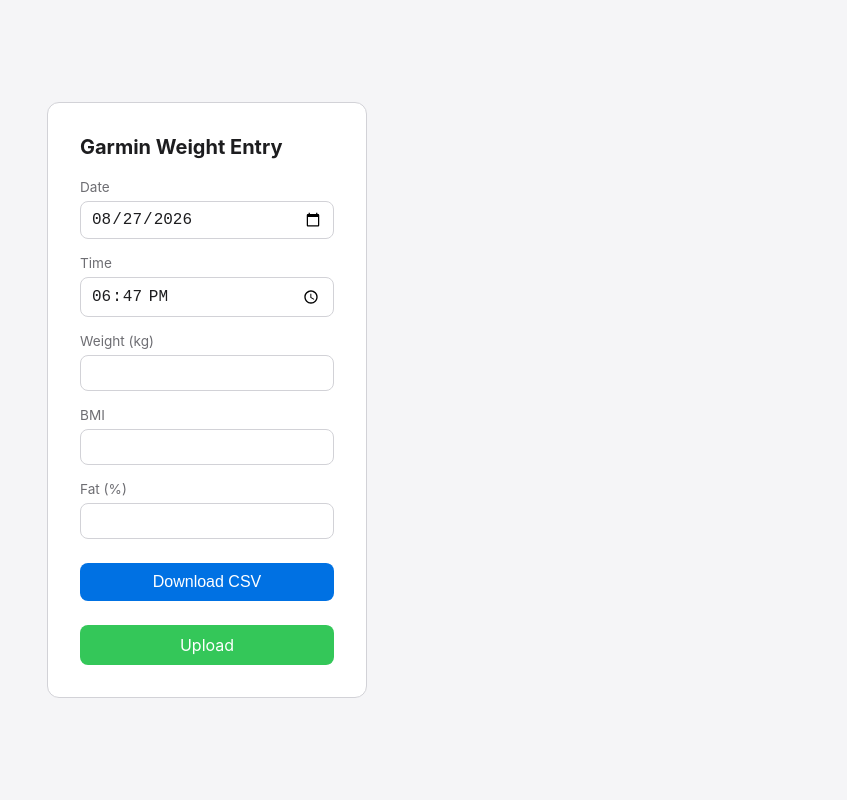
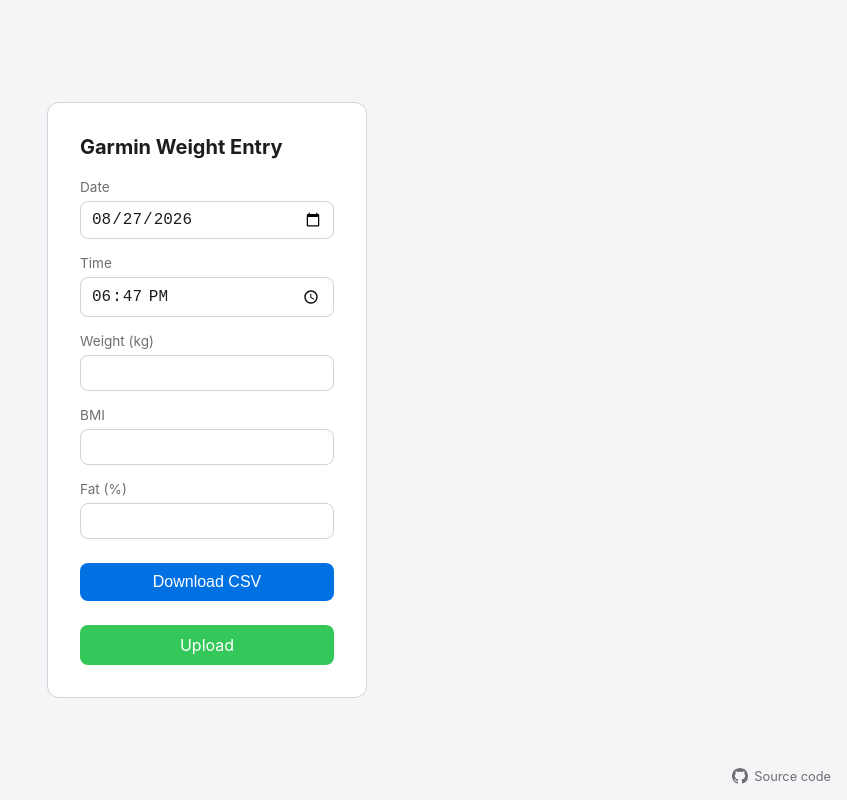
Before and after one commit to gl-cardillo/garmin-weight-csv, a website: page index.html in a window 1280 px wide. Shown: the whole page, without its empty margins (433-1280 px from the left). Drawn offline with Linux system fonts and the light colour scheme.

Commit message:
Add source code link to index.html and style adjustments for better visibility

```diff
--- a/index.html
+++ b/index.html
@@ -27,6 +27,12 @@
     <button type="submit" class="btn">Download CSV</button>
     <a class="btn btn-secondary" href="https://connect.garmin.com/app/import-data" target="_blank" rel="noopener noreferrer">Upload</a>
   </form>
+  <a class="source-link" href="https://github.com/gl-cardillo/garmin-weight-csv" target="_blank" rel="noopener noreferrer">
+    <svg viewBox="0 0 16 16" width="16" height="16" aria-hidden="true" fill="currentColor">
+      <path d="M8 0C3.58 0 0 3.58 0 8c0 3.54 2.29 6.53 5.47 7.59.4.07.55-.17.55-.38 0-.19-.01-.82-.01-1.49-2.01.37-2.53-.49-2.69-.94-.09-.23-.48-.94-.82-1.13-.28-.15-.68-.52-.01-.53.63-.01 1.08.58 1.23.82.72 1.21 1.87.87 2.33.66.07-.52.28-.87.51-1.07-1.78-.2-3.64-.89-3.64-3.95 0-.87.31-1.59.82-2.15-.08-.2-.36-1.02.08-2.12 0 0 .67-.21 2.2.82.64-.18 1.32-.27 2-.27.68 0 1.36.09 2 .27 1.53-1.04 2.2-.82 2.2-.82.44 1.1.16 1.92.08 2.12.51.56.82 1.27.82 2.15 0 3.07-1.87 3.75-3.65 3.95.29.25.54.73.54 1.48 0 1.07-.01 1.93-.01 2.2 0 .21.15.46.55.38A8.01 8.01 0 0 0 16 8c0-4.42-3.58-8-8-8z"></path>
+    </svg>
+    Source code
+  </a>
   <script src="dist/app.js"></script>
 </body>
 </html>
--- a/style.css
+++ b/style.css
@@ -76,3 +76,20 @@ input {
 .btn-secondary {
   background: var(--accent-secondary);
 }
+.source-link {
+  position: fixed;
+  right: 16px;
+  bottom: 16px;
+  display: inline-flex;
+  align-items: center;
+  gap: 6px;
+  font-size: 0.8rem;
+  color: var(--muted);
+  text-decoration: none;
+}
+.source-link:hover {
+  color: var(--text);
+}
+.source-link svg {
+  display: block;
+}
```
Also changed, not shown: README.md.
